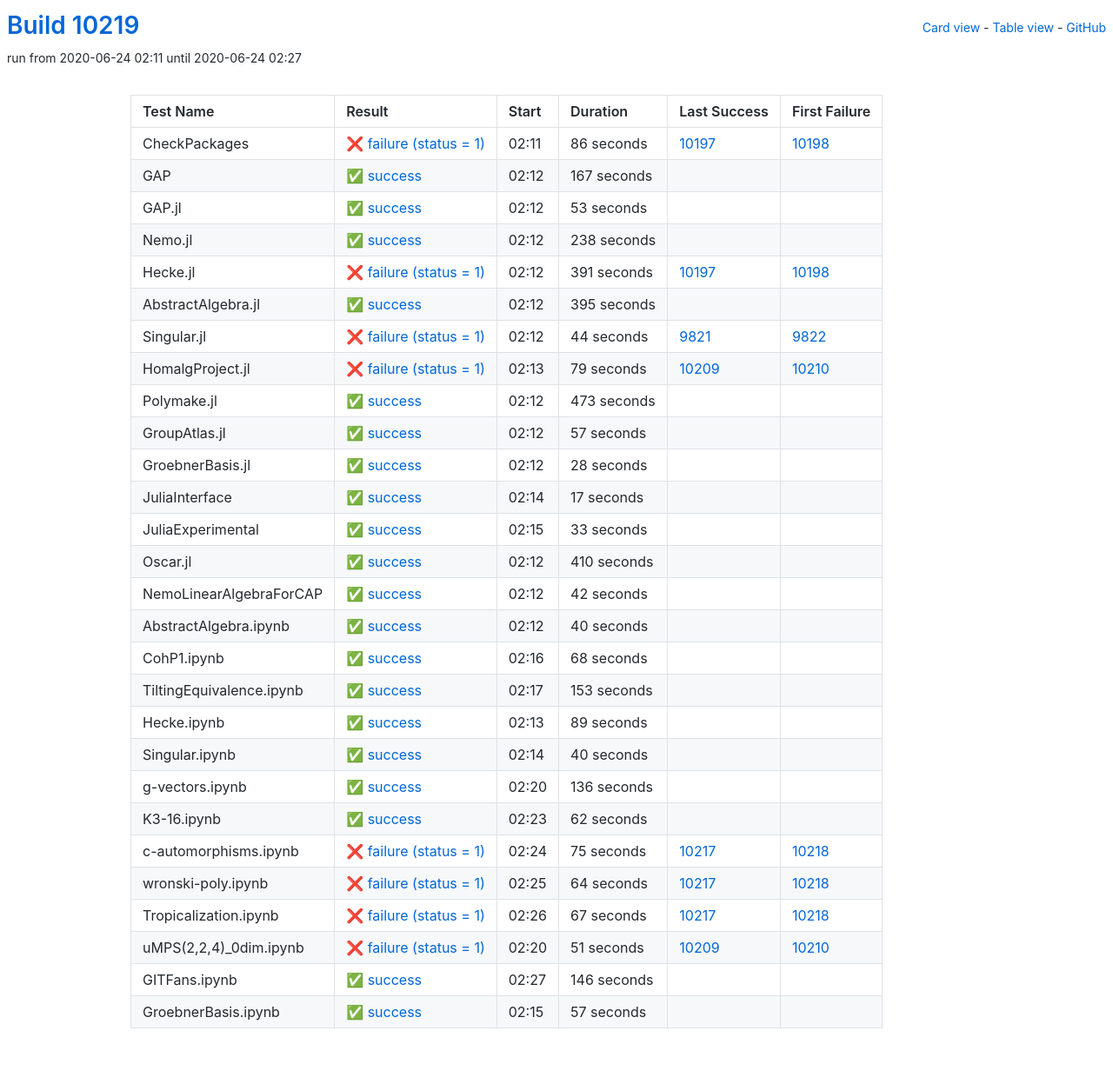
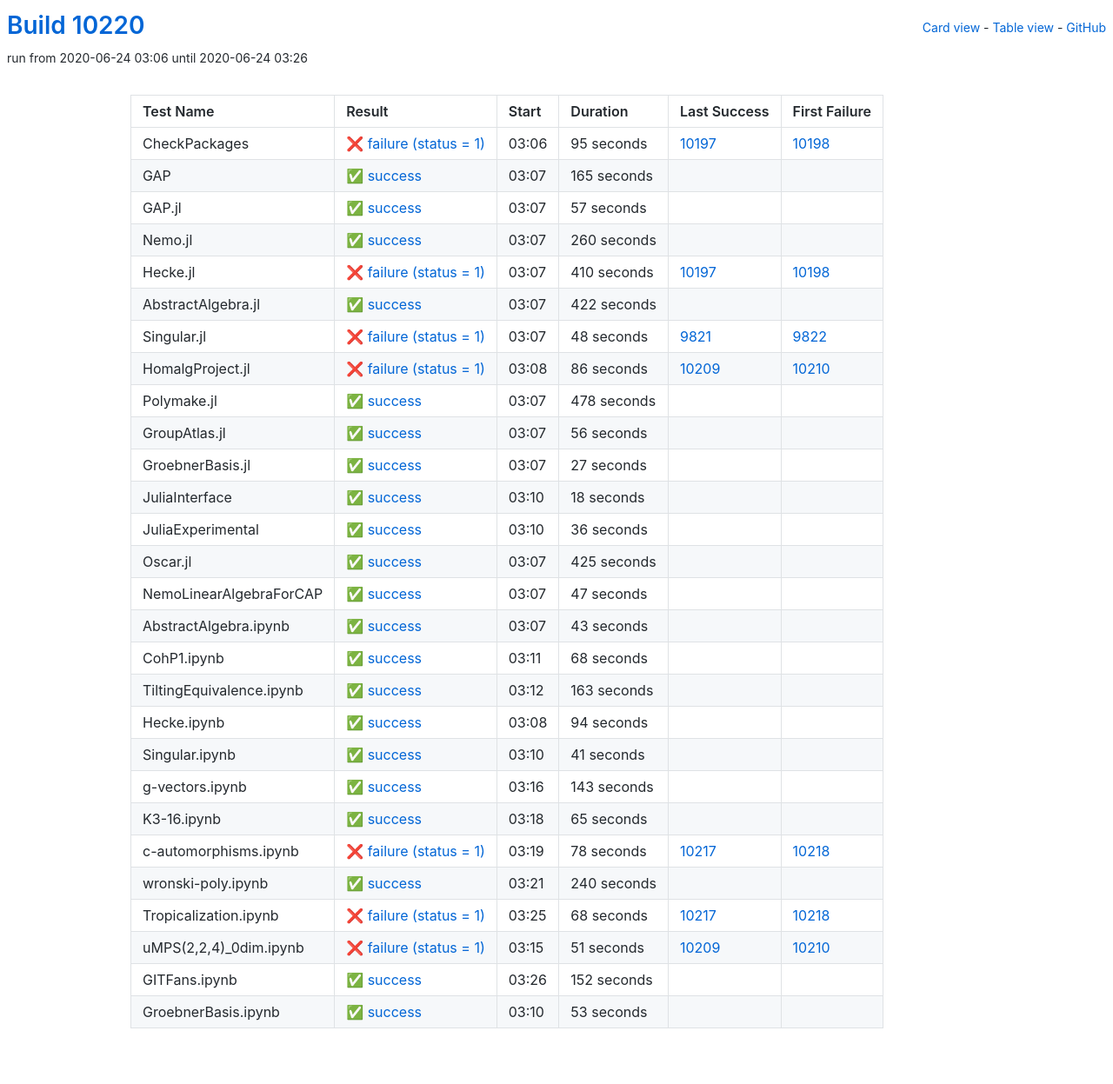
Before and after one commit to oscar-system/oscar-ci-status, a Jekyll site: the page built from table.html, in a window 1280 px wide. Shown: the whole page at 87% size. Built offline with Jekyll 4.4.1, drawn with Linux system fonts in a browser that asks for light colours.

Commit message:
Build #10220

```diff
--- a/_data/ci.yml
+++ b/_data/ci.yml
@@ -1,6 +1,6 @@
 ---
-build: 10219
-build_url: https://oscarci.mathematik.uni-kl.de/job/oscar/10219/
+build: 10220
+build_url: https://oscarci.mathematik.uni-kl.de/job/oscar/10220/
 job: oscar
 organization: oscar-system
 repo: oscar-ci-status
@@ -8,116 +8,32 @@
 tests:
 - name: CheckPackages
   id: checkpackages
-  log: https://oscarci.mathematik.uni-kl.de/job/oscar/10219/artifact/logs/build-10219/CheckPackages.log
-  start: 2020-06-24 02:11
+  log: https://oscarci.mathematik.uni-kl.de/job/oscar/10220/artifact/logs/build-10220/CheckPackages.log
+  start: 2020-06-24 03:06
   success: false
   exitcode: 1
   status: failure
-  duration: 86
+  duration: 95
   last_success: 10197
   last_success_url: https://oscarci.mathematik.uni-kl.de/job/oscar/10197/
   first_failure: 10198
   first_failure_url: https://oscarci.mathematik.uni-kl.de/job/oscar/10198/
 - name: GAP
   id: gap
-  log: https://oscarci.mathematik.uni-kl.de/job/oscar/10219/artifact/logs/build-10219/GAP.log
-  start: 2020-06-24 02:12
+  log: https://oscarci.mathematik.uni-kl.de/job/oscar/10220/artifact/logs/build-10220/GAP.log
+  start: 2020-06-24 03:07
   success: true
   exitcode: 0
   status: success
-  duration: 167
+  duration: 165
   last_success: false
   last_success_url:
   first_failure: false
   first_failure_url:
 - name: GAP.jl
   id: gap-jl
-  log: https://oscarci.mathematik.uni-kl.de/job/oscar/10219/artifact/logs/build-10219/GAP.jl.log
-  start: 2020-06-24 02:12
-  success: true
-  exitcode: 0
-  status: success
-  duration: 53
-  last_success: false
-  last_success_url:
-  first_failure: false
-  first_failure_url:
-- name: Nemo.jl
-  id: nemo-jl
-  log: https://oscarci.mathematik.uni-kl.de/job/oscar/10219/artifact/logs/build-10219/Nemo.jl.log
-  start: 2020-06-24 02:12
-  success: true
-  exitcode: 0
-  status: success
-  duration: 238
-  last_success: false
-  last_success_url:
-  first_failure: false
-  first_failure_url:
-- name: Hecke.jl
-  id: hecke-jl
-  log: https://oscarci.mathematik.uni-kl.de/job/oscar/10219/artifact/logs/build-10219/Hecke.jl.log
-  start: 2020-06-24 02:12
-  success: false
-  exitcode: 1
-  status: failure
-  duration: 391
-  last_success: 10197
-  last_success_url: https://oscarci.mathematik.uni-kl.de/job/oscar/10197/
-  first_failure: 10198
-  first_failure_url: https://oscarci.mathematik.uni-kl.de/job/oscar/10198/
-- name: AbstractAlgebra.jl
-  id: abstractalgebra-jl
-  log: https://oscarci.mathematik.uni-kl.de/job/oscar/10219/artifact/logs/build-10219/AbstractAlgebra.jl.log
-  start: 2020-06-24 02:12
-  success: true
-  exitcode: 0
-  status: success
-  duration: 395
-  last_success: false
-  last_success_url:
-  first_failure: false
-  first_failure_url:
-- name: Singular.jl
-  id: singular-jl
-  log: https://oscarci.mathematik.uni-kl.de/job/oscar/10219/artifact/logs/build-10219/Singular.jl.log
-  start: 2020-06-24 02:12
-  success: false
-  exitcode: 1
-  status: failure
-  duration: 44
-  last_success: 9821
-  last_success_url: https://oscarci.mathematik.uni-kl.de/job/oscar/9821/
-  first_failure: 9822
-  first_failure_url: https://oscarci.mathematik.uni-kl.de/job/oscar/9822/
-- name: HomalgProject.jl
-  id: homalgproject-jl
-  log: https://oscarci.mathematik.uni-kl.de/job/oscar/10219/artifact/logs/build-10219/HomalgProject.jl.log
-  start: 2020-06-24 02:13
-  success: false
-  exitcode: 1
-  status: failure
-  duration: 79
-  last_success: 10209
-  last_success_url: https://oscarci.mathematik.uni-kl.de/job/oscar/10209/
-  first_failure: 10210
-  first_failure_url: https://oscarci.mathematik.uni-kl.de/job/oscar/10210/
-- name: Polymake.jl
-  id: polymake-jl
-  log: https://oscarci.mathematik.uni-kl.de/job/oscar/10219/artifact/logs/build-10219/Polymake.jl.log
-  start: 2020-06-24 02:12
-  success: true
-  exitcode: 0
-  status: success
-  duration: 473
-  last_success: false
-  last_success_url:
-  first_failure: false
-  first_failure_url:
-- name: GroupAtlas.jl
-  id: groupatlas-jl
-  log: https://oscarci.mathematik.uni-kl.de/job/oscar/10219/artifact/logs/build-10219/GroupAtlas.jl.log
-  start: 2020-06-24 02:12
+  log: https://oscarci.mathematik.uni-kl.de/job/oscar/10220/artifact/logs/build-10220/GAP.jl.log
+  start: 2020-06-24 03:07
   success: true
   exitcode: 0
   status: success
@@ -126,82 +42,166 @@
   last_success_url:
   first_failure: false
   first_failure_url:
-- name: GroebnerBasis.jl
-  id: groebnerbasis-jl
-  log: https://oscarci.mathematik.uni-kl.de/job/oscar/10219/artifact/logs/build-10219/GroebnerBasis.jl.log
-  start: 2020-06-24 02:12
+- name: Nemo.jl
+  id: nemo-jl
+  log: https://oscarci.mathematik.uni-kl.de/job/oscar/10220/artifact/logs/build-10220/Nemo.jl.log
+  start: 2020-06-24 03:07
   success: true
   exitcode: 0
   status: success
-  duration: 28
+  duration: 260
+  last_success: false
+  last_success_url:
+  first_failure: false
+  first_failure_url:
+- name: Hecke.jl
+  id: hecke-jl
+  log: https://oscarci.mathematik.uni-kl.de/job/oscar/10220/artifact/logs/build-10220/Hecke.jl.log
+  start: 2020-06-24 03:07
+  success: false
+  exitcode: 1
+  status: failure
+  duration: 410
+  last_success: 10197
+  last_success_url: https://oscarci.mathematik.uni-kl.de/job/oscar/10197/
+  first_failure: 10198
+  first_failure_url: https://oscarci.mathematik.uni-kl.de/job/oscar/10198/
+- name: AbstractAlgebra.jl
+  id: abstractalgebra-jl
+  log: https://oscarci.mathematik.uni-kl.de/job/oscar/10220/artifact/logs/build-10220/AbstractAlgebra.jl.log
+  start: 2020-06-24 03:07
+  success: true
+  exitcode: 0
+  status: success
+  duration: 422
+  last_success: false
+  last_success_url:
+  first_failure: false
+  first_failure_url:
+- name: Singular.jl
+  id: singular-jl
+  log: https://oscarci.mathematik.uni-kl.de/job/oscar/10220/artifact/logs/build-10220/Singular.jl.log
+  start: 2020-06-24 03:07
+  success: false
+  exitcode: 1
+  status: failure
+  duration: 48
+  last_success: 9821
+  last_success_url: https://oscarci.mathematik.uni-kl.de/job/oscar/9821/
+  first_failure: 9822
+  first_failure_url: https://oscarci.mathematik.uni-kl.de/job/oscar/9822/
+- name: HomalgProject.jl
+  id: homalgproject-jl
+  log: https://oscarci.mathematik.uni-kl.de/job/oscar/10220/artifact/logs/build-10220/HomalgProject.jl.log
+  start: 2020-06-24 03:08
+  success: false
+  exitcode: 1
+  status: failure
+  duration: 86
+  last_success: 10209
+  last_success_url: https://oscarci.mathematik.uni-kl.de/job/oscar/10209/
+  first_failure: 10210
+  first_failure_url: https://oscarci.mathematik.uni-kl.de/job/oscar/10210/
+- name: Polymake.jl
+  id: polymake-jl
+  log: https://oscarci.mathematik.uni-kl.de/job/oscar/10220/artifact/logs/build-10220/Polymake.jl.log
+  start: 2020-06-24 03:07
+  success: true
+  exitcode: 0
+  status: success
+  duration: 478
+  last_success: false
+  last_success_url:
+  first_failure: false
+  first_failure_url:
+- name: GroupAtlas.jl
+  id: groupatlas-jl
+  log: https://oscarci.mathematik.uni-kl.de/job/oscar/10220/artifact/logs/build-10220/GroupAtlas.jl.log
+  start: 2020-06-24 03:07
+  success: true
+  exitcode: 0
+  status: success
+  duration: 56
+  last_success: false
+  last_success_url:
+  first_failure: false
+  first_failure_url:
+- name: GroebnerBasis.jl
+  id: groebnerbasis-jl
+  log: https://oscarci.mathematik.uni-kl.de/job/oscar/10220/artifact/logs/build-10220/GroebnerBasis.jl.log
+  start: 2020-06-24 03:07
+  success: true
+  exitcode: 0
+  status: success
+  duration: 27
   last_success: false
   last_success_url:
   first_failure: false
   first_failure_url:
 - name: JuliaInterface
   id: juliainterface
-  log: https://oscarci.mathematik.uni-kl.de/job/oscar/10219/artifact/logs/build-10219/JuliaInterface.log
-  start: 2020-06-24 02:14
+  log: https://oscarci.mathematik.uni-kl.de/job/oscar/10220/artifact/logs/build-10220/JuliaInterface.log
+  start: 2020-06-24 03:10
   success: true
   exitcode: 0
   status: success
-  duration: 17
+  duration: 18
   last_success: false
   last_success_url:
   first_failure: false
   first_failure_url:
 - name: JuliaExperimental
   id: juliaexperimental
-  log: https://oscarci.mathematik.uni-kl.de/job/oscar/10219/artifact/logs/build-10219/JuliaExperimental.log
-  start: 2020-06-24 02:15
+  log: https://oscarci.mathematik.uni-kl.de/job/oscar/10220/artifact/logs/build-10220/JuliaExperimental.log
+  start: 2020-06-24 03:10
   success: true
   exitcode: 0
   status: success
-  duration: 33
+  duration: 36
   last_success: false
   last_success_url:
   first_failure: false
   first_failure_url:
 - name: Oscar.jl
   id: oscar-jl
-  log: https://oscarci.mathematik.uni-kl.de/job/oscar/10219/artifact/logs/build-10219/Oscar.jl.log
-  start: 2020-06-24 02:12
+  log: https://oscarci.mathematik.uni-kl.de/job/oscar/10220/artifact/logs/build-10220/Oscar.jl.log
+  start: 2020-06-24 03:07
   success: true
   exitcode: 0
   status: success
-  duration: 410
+  duration: 425
   last_success: false
   last_success_url:
   first_failure: false
   first_failure_url:
 - name: NemoLinearAlgebraForCAP
   id: nemolinearalgebraforcap
-  log: https://oscarci.mathematik.uni-kl.de/job/oscar/10219/artifact/logs/build-10219/NemoLinearAlgebraForCAP.log
-  start: 2020-06-24 02:12
+  log: https://oscarci.mathematik.uni-kl.de/job/oscar/10220/artifact/logs/build-10220/NemoLinearAlgebraForCAP.log
+  start: 2020-06-24 03:07
   success: true
   exitcode: 0
   status: success
-  duration: 42
+  duration: 47
   last_success: false
   last_success_url:
   first_failure: false
   first_failure_url:
 - name: AbstractAlgebra.ipynb
   id: abstractalgebra-ipynb
-  log: https://oscarci.mathematik.uni-kl.de/job/oscar/10219/artifact/logs/build-10219/AbstractAlgebra.ipynb.log
-  start: 2020-06-24 02:12
+  log: https://oscarci.mathematik.uni-kl.de/job/oscar/10220/artifact/logs/build-10220/AbstractAlgebra.ipynb.log
+  start: 2020-06-24 03:07
   success: true
   exitcode: 0
   status: success
-  duration: 40
+  duration: 43
   last_success: false
   last_success_url:
   first_failure: false
   first_failure_url:
 - name: CohP1.ipynb
   id: cohp1-ipynb
-  log: https://oscarci.mathematik.uni-kl.de/job/oscar/10219/artifact/logs/build-10219/CohP1.ipynb.log
-  start: 2020-06-24 02:16
+  log: https://oscarci.mathematik.uni-kl.de/job/oscar/10220/artifact/logs/build-10220/CohP1.ipynb.log
+  start: 2020-06-24 03:11
   success: true
   exitcode: 0
   status: success
@@ -212,104 +212,104 @@
   first_failure_url:
 - name: TiltingEquivalence.ipynb
   id: tiltingequivalence-ipynb
-  log: https://oscarci.mathematik.uni-kl.de/job/oscar/10219/artifact/logs/build-10219/TiltingEquivalence.ipynb.log
-  start: 2020-06-24 02:17
+  log: https://oscarci.mathematik.uni-kl.de/job/oscar/10220/artifact/logs/build-10220/TiltingEquivalence.ipynb.log
+  start: 2020-06-24 03:12
   success: true
   exitcode: 0
   status: success
-  duration: 153
+  duration: 163
   last_success: false
   last_success_url:
   first_failure: false
   first_failure_url:
 - name: Hecke.ipynb
   id: hecke-ipynb
-  log: https://oscarci.mathematik.uni-kl.de/job/oscar/10219/artifact/logs/build-10219/Hecke.ipynb.log
-  start: 2020-06-24 02:13
+  log: https://oscarci.mathematik.uni-kl.de/job/oscar/10220/artifact/logs/build-10220/Hecke.ipynb.log
+  start: 2020-06-24 03:08
   success: true
   exitcode: 0
   status: success
-  duration: 89
+  duration: 94
   last_success: false
   last_success_url:
   first_failure: false
   first_failure_url:
 - name: Singular.ipynb
   id: singular-ipynb
-  log: https://oscarci.mathematik.uni-kl.de/job/oscar/10219/artifact/logs/build-10219/Singular.ipynb.log
-  start: 2020-06-24 02:14
+  log: https://oscarci.mathematik.uni-kl.de/job/oscar/10220/artifact/logs/build-10220/Singular.ipynb.log
+  start: 2020-06-24 03:10
   success: true
   exitcode: 0
   status: success
-  duration: 40
+  duration: 41
   last_success: false
   last_success_url:
   first_failure: false
   first_failure_url:
 - name: g-vectors.ipynb
   id: g-vectors-ipynb
-  log: https://oscarci.mathematik.uni-kl.de/job/oscar/10219/artifact/logs/build-10219/g-vectors.ipynb.log
-  start: 2020-06-24 02:20
+  log: https://oscarci.mathematik.uni-kl.de/job/oscar/10220/artifact/logs/build-10220/g-vectors.ipynb.log
+  start: 2020-06-24 03:16
   success: true
   exitcode: 0
   status: success
-  duration: 136
+  duration: 143
   last_success: false
   last_success_url:
   first_failure: false
   first_failure_url:
 - name: K3-16.ipynb
   id: k3-16-ipynb
-  log: https://oscarci.mathematik.uni-kl.de/job/oscar/10219/artifact/logs/build-10219/K3-16.ipynb.log
-  start: 2020-06-24 02:23
+  log: https://oscarci.mathematik.uni-kl.de/job/oscar/10220/artifact/logs/build-10220/K3-16.ipynb.log
+  start: 2020-06-24 03:18
   success: true
   exitcode: 0
   status: success
-  duration: 62
+  duration: 65
   last_success: false
   last_success_url:
   first_failure: false
   first_failure_url:
 - name: c-automorphisms.ipynb
   id: c-automorphisms-ipynb
-  log: https://oscarci.mathematik.uni-kl.de/job/oscar/10219/artifact/logs/build-10219/c-automorphisms.ipynb.log
-  start: 2020-06-24 02:24
+  log: https://oscarci.mathematik.uni-kl.de/job/oscar/10220/artifact/logs/build-10220/c-automorphisms.ipynb.log
+  start: 2020-06-24 03:19
   success: false
   exitcode: 1
   status: failure
-  duration: 75
+  duration: 78
   last_success: 10217
   last_success_url: https://oscarci.mathematik.uni-kl.de/job/oscar/10217/
   first_failure: 10218
   first_failure_url: https://oscarci.mathematik.uni-kl.de/job/oscar/10218/
 - name: wronski-poly.ipynb
   id: wronski-poly-ipynb
-  log: https://oscarci.mathematik.uni-kl.de/job/oscar/10219/artifact/logs/build-10219/wronski-poly.ipynb.log
-  start: 2020-06-24 02:25
+  log: https://oscarci.mathematik.uni-kl.de/job/oscar/10220/artifact/logs/build-10220/wronski-poly.ipynb.log
+  start: 2020-06-24 03:21
+  success: true
+  exitcode: 0
+  status: success
+  duration: 240
+  last_success: false
+  last_success_url:
+  first_failure: false
+  first_failure_url:
+- name: Tropicalization.ipynb
+  id: tropicalization-ipynb
+  log: https://oscarci.mathematik.uni-kl.de/job/oscar/10220/artifact/logs/build-10220/Tropicalization.ipynb.log
+  start: 2020-06-24 03:25
   success: false
   exitcode: 1
   status: failure
-  duration: 64
-  last_success: 10217
-  last_success_url: https://oscarci.mathematik.uni-kl.de/job/oscar/10217/
-  first_failure: 10218
-  first_failure_url: https://oscarci.mathematik.uni-kl.de/job/oscar/10218/
-- name: Tropicalization.ipynb
-  id: tropicalization-ipynb
-  log: https://oscarci.mathematik.uni-kl.de/job/oscar/10219/artifact/logs/build-10219/Tropicalization.ipynb.log
-  start: 2020-06-24 02:26
-  success: false
-  exitcode: 1
-  status: failure
-  duration: 67
+  duration: 68
   last_success: 10217
   last_success_url: https://oscarci.mathematik.uni-kl.de/job/oscar/10217/
   first_failure: 10218
   first_failure_url: https://oscarci.mathematik.uni-kl.de/job/oscar/10218/
 - name: uMPS(2,2,4)_0dim.ipynb
   id: umps-2-2-4-0dim-ipynb
-  log: https://oscarci.mathematik.uni-kl.de/job/oscar/10219/artifact/logs/build-10219/uMPS-2-2-4-_0dim.ipynb.log
-  start: 2020-06-24 02:20
+  log: https://oscarci.mathematik.uni-kl.de/job/oscar/10220/artifact/logs/build-10220/uMPS-2-2-4-_0dim.ipynb.log
+  start: 2020-06-24 03:15
   success: false
   exitcode: 1
   status: failure
@@ -320,24 +320,24 @@
   first_failure_url: https://oscarci.mathematik.uni-kl.de/job/oscar/10210/
 - name: GITFans.ipynb
   id: gitfans-ipynb
-  log: https://oscarci.mathematik.uni-kl.de/job/oscar/10219/artifact/logs/build-10219/GITFans.ipynb.log
-  start: 2020-06-24 02:27
+  log: https://oscarci.mathematik.uni-kl.de/job/oscar/10220/artifact/logs/build-10220/GITFans.ipynb.log
+  start: 2020-06-24 03:26
   success: true
   exitcode: 0
   status: success
-  duration: 146
+  duration: 152
   last_success: false
   last_success_url:
   first_failure: false
   first_failure_url:
 - name: GroebnerBasis.ipynb
   id: groebnerbasis-ipynb
-  log: https://oscarci.mathematik.uni-kl.de/job/oscar/10219/artifact/logs/build-10219/GroebnerBasis.ipynb.log
-  start: 2020-06-24 02:15
+  log: https://oscarci.mathematik.uni-kl.de/job/oscar/10220/artifact/logs/build-10220/GroebnerBasis.ipynb.log
+  start: 2020-06-24 03:10
   success: true
   exitcode: 0
   status: success
-  duration: 57
+  duration: 53
   last_success: false
   last_success_url:
   first_failure: false
```
Also changed, not shown: README.md.
